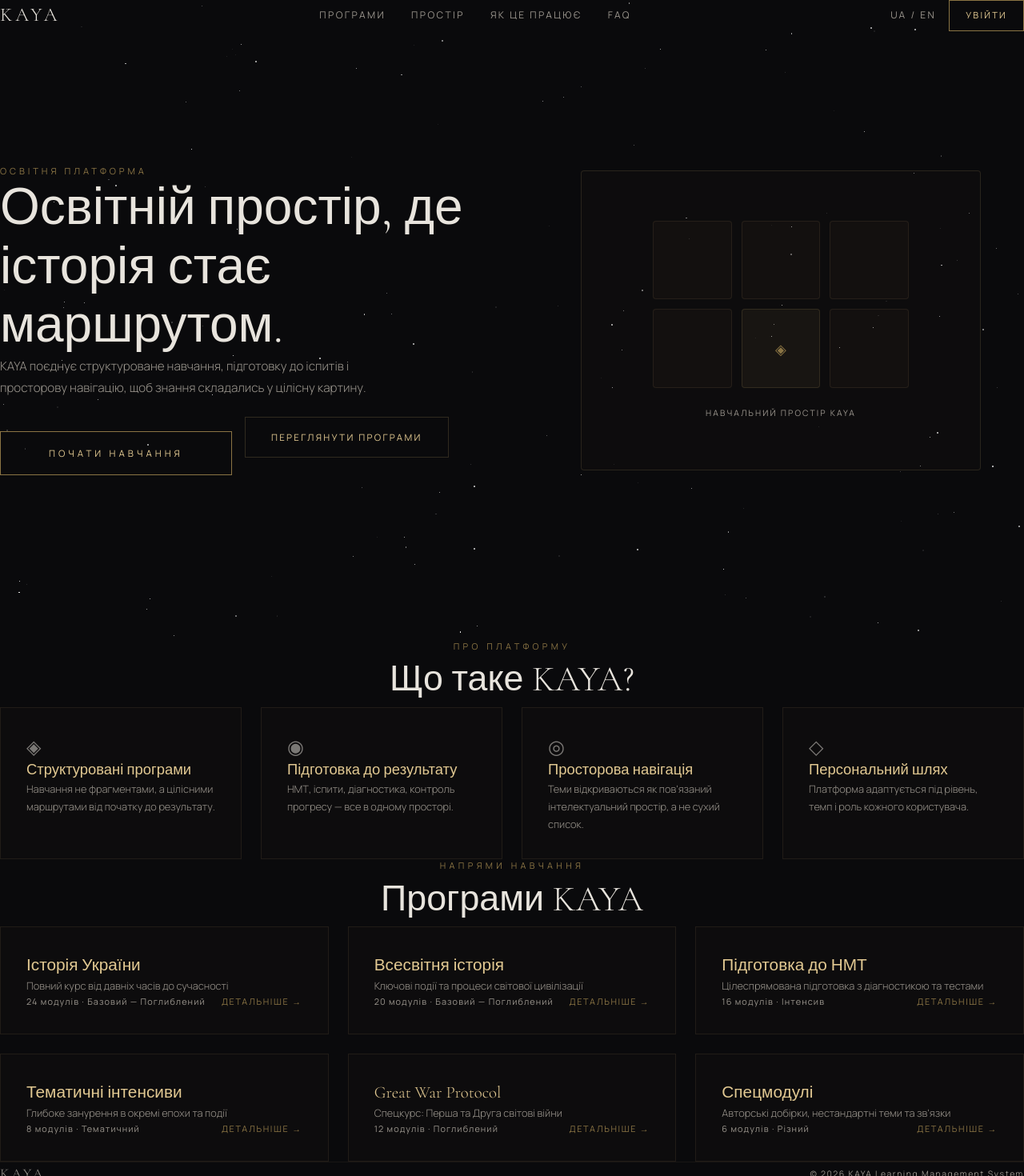
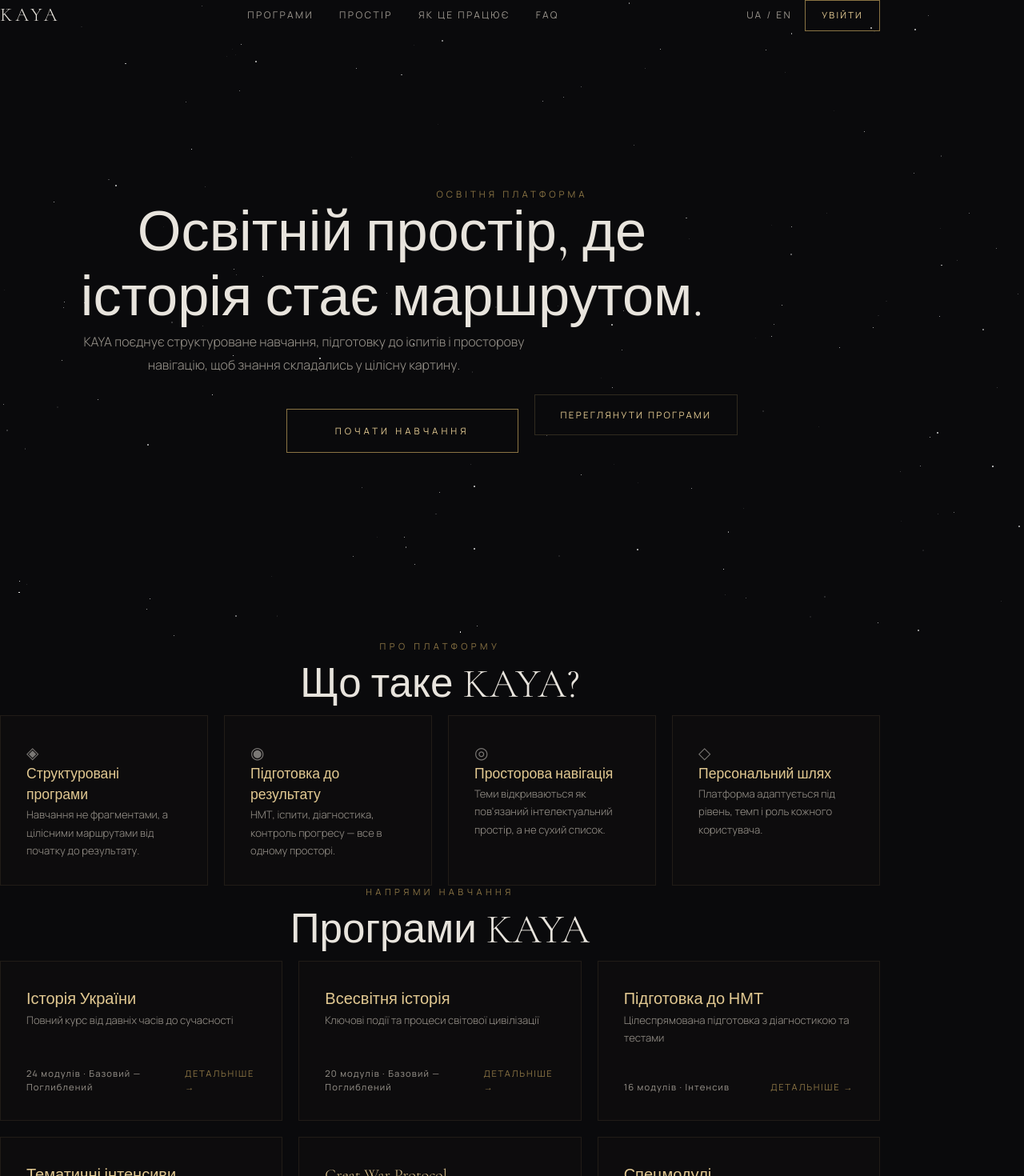
Before and after one commit to historicalalice-pixel/kaya-lms, a Next.js app in the folder web/: page /home in a window 1280 px wide. Shown: the top 1470 px of the page at 80% size. Built offline with nearby package versions, Linux system fonts and the light colour scheme.

Commit message:
центрування

```diff
--- a/web/src/app/home/page.tsx
+++ b/web/src/app/home/page.tsx
@@ -43,7 +43,7 @@ export default function HomePage() {
   ];
 
   return (
-    <div>
+    <div className="max-w-[100vw] overflow-x-hidden">
       <div ref={starfieldRef} className="starfield" />
 
       {/* HEADER */}
@@ -54,7 +54,7 @@ export default function HomePage() {
             : "bg-transparent"
         }`}
       >
-        <div className="max-w-[1400px] mx-auto px-8 py-5 flex items-center justify-between">
+        <div className="max-w-[1100px] mx-auto px-6 py-5 flex items-center justify-between">
           <a href="/home" className="font-serif text-2xl tracking-[0.15em] text-[var(--text)]">
             KAYA
           </a>
@@ -72,115 +72,81 @@ export default function HomePage() {
       </header>
 
       {/* HERO */}
-      <section className="relative z-[2] min-h-screen flex items-center pt-32 pb-20 px-8 lg:px-16">
-        <div className="max-w-[1400px] mx-auto w-full grid grid-cols-1 lg:grid-cols-2 gap-16 items-center">
-          <div className="max-w-[600px]">
-            <p className="font-sans text-[0.7rem] tracking-[0.35em] uppercase text-[var(--gold-dim)] mb-6">
+      <section className="relative z-[2] min-h-screen flex items-center justify-center pt-24 pb-20 px-6">
+        <div className="max-w-[1100px] mx-auto w-full text-center">
+          <p className="font-sans text-[0.72rem] tracking-[0.35em] uppercase text-[var(--gold-dim)] mb-6">
             Освітня платформа
           </p>
-            <h1 className="font-serif text-[clamp(2.5rem,5vw,4.5rem)] font-light leading-[1.15] text-[var(--text)] mb-8">
+          <h1 className="font-serif text-[clamp(2.8rem,5.5vw,5rem)] font-light leading-[1.15] text-[var(--text)] mb-8 mx-auto max-w-[800px]">
             Освітній простір, де історія стає маршрутом.
           </h1>
-            <p className="font-sans text-[0.95rem] font-light leading-[1.8] text-[var(--text-dim)] mb-12 max-w-[520px]">
+          <p className="font-sans text-[1rem] font-light leading-[1.8] text-[var(--text-dim)] mb-14 mx-auto max-w-[580px]">
             KAYA поєднує структуроване навчання, підготовку до іспитів і просторову навігацію, щоб знання складались у цілісну картину.
           </p>
-            <div className="flex flex-wrap gap-4 items-center">
+          <div className="flex flex-wrap gap-5 items-center justify-center">
             <button className="hero-cta">Почати навчання</button>
             <a href="#programs" className="hero-cta-secondary">Переглянути програми</a>
-            </div>
-          </div>
-
-          <div className="hidden lg:flex items-center justify-center">
-            <div className="w-full max-w-[500px] aspect-[4/3] rounded-sm border border-[rgba(201,169,110,0.15)] bg-[rgba(201,169,110,0.02)] flex flex-col items-center justify-center gap-6 p-8">
-              <div className="grid grid-cols-3 gap-3 w-full max-w-[320px]">
-                <div className="aspect-square border border-[rgba(201,169,110,0.1)] bg-[rgba(201,169,110,0.03)] rounded-sm" />
-                <div className="aspect-square border border-[rgba(201,169,110,0.1)] bg-[rgba(201,169,110,0.03)] rounded-sm" />
-                <div className="aspect-square border border-[rgba(201,169,110,0.1)] bg-[rgba(201,169,110,0.03)] rounded-sm" />
-                <div className="aspect-square border border-[rgba(201,169,110,0.1)] bg-[rgba(201,169,110,0.03)] rounded-sm" />
-                <div className="aspect-square border border-[rgba(201,169,110,0.15)] bg-[rgba(201,169,110,0.06)] rounded-sm flex items-center justify-center">
-                  <span className="text-[var(--gold-dim)] text-lg">◈</span>
-                </div>
-                <div className="aspect-square border border-[rgba(201,169,110,0.1)] bg-[rgba(201,169,110,0.03)] rounded-sm" />
-              </div>
-              <p className="font-sans text-[0.65rem] tracking-[0.2em] uppercase text-[var(--text-dim)]">
-                Навчальний простір KAYA
-              </p>
-            </div>
           </div>
         </div>
       </section>
 
       {/* ЩО ТАКЕ KAYA */}
-      <section className="relative z-[2] py-32 px-8">
-        <div className="max-w-[1400px] mx-auto">
-          <div className="text-center mb-20">
-            <p className="font-sans text-[0.68rem] tracking-[0.4em] uppercase text-[var(--gold-dim)] mb-4">
+      <section className="relative z-[2] py-28 px-6">
+        <div className="max-w-[1100px] mx-auto">
+          <div className="text-center mb-16">
+            <p className="font-sans text-[0.7rem] tracking-[0.4em] uppercase text-[var(--gold-dim)] mb-4">
               Про платформу
             </p>
-            <h2 className="font-serif text-[clamp(1.8rem,3.5vw,3rem)] font-light text-[var(--text)]">
+            <h2 className="font-serif text-[clamp(2rem,4vw,3.2rem)] font-light text-[var(--text)]">
               Що таке KAYA?
             </h2>
           </div>
 
-          <div className="grid grid-cols-1 md:grid-cols-2 lg:grid-cols-4 gap-6">
-            <div className="kaya-card group">
-              <div className="text-2xl mb-5 opacity-50 group-hover:opacity-80 transition-opacity">◈</div>
-              <h3 className="font-serif text-[1.15rem] text-[var(--gold-light)] mb-3">Структуровані програми</h3>
-              <p className="font-sans text-[0.8rem] font-light leading-[1.7] text-[var(--text-dim)]">
-                Навчання не фрагментами, а цілісними маршрутами від початку до результату.
-              </p>
+          <div className="grid grid-cols-1 md:grid-cols-2 lg:grid-cols-4 gap-5">
+            {[
+              { icon: "◈", title: "Структуровані програми", desc: "Навчання не фрагментами, а цілісними маршрутами від початку до результату." },
+              { icon: "◉", title: "Підготовка до результату", desc: "НМТ, іспити, діагностика, контроль прогресу — все в одному просторі." },
+              { icon: "◎", title: "Просторова навігація", desc: "Теми відкриваються як пов'язаний інтелектуальний простір, а не сухий список." },
+              { icon: "◇", title: "Персональний шлях", desc: "Платформа адаптується під рівень, темп і роль кожного користувача." },
+            ].map((card, i) => (
+              <div key={i} className="kaya-card group p-7">
+                <div className="text-xl mb-4 opacity-50 group-hover:opacity-80 transition-opacity">{card.icon}</div>
+                <h3 className="font-serif text-[1.1rem] text-[var(--gold-light)] mb-3">{card.title}</h3>
+                <p className="font-sans text-[0.82rem] font-light leading-[1.7] text-[var(--text-dim)]">{card.desc}</p>
               </div>
-            <div className="kaya-card group">
-              <div className="text-2xl mb-5 opacity-50 group-hover:opacity-80 transition-opacity">◉</div>
-              <h3 className="font-serif text-[1.15rem] text-[var(--gold-light)] mb-3">Підготовка до результату</h3>
-              <p className="font-sans text-[0.8rem] font-light leading-[1.7] text-[var(--text-dim)]">
-                НМТ, іспити, діагностика, контроль прогресу — все в одному просторі.
-              </p>
-            </div>
-            <div className="kaya-card group">
-              <div className="text-2xl mb-5 opacity-50 group-hover:opacity-80 transition-opacity">◎</div>
-              <h3 className="font-serif text-[1.15rem] text-[var(--gold-light)] mb-3">Просторова навігація</h3>
-              <p className="font-sans text-[0.8rem] font-light leading-[1.7] text-[var(--text-dim)]">
-                {"Теми відкриваються як пов'язаний інтелектуальний простір, а не сухий список."}
-              </p>
-            </div>
-            <div className="kaya-card group">
-              <div className="text-2xl mb-5 opacity-50 group-hover:opacity-80 transition-opacity">◇</div>
-              <h3 className="font-serif text-[1.15rem] text-[var(--gold-light)] mb-3">Персональний шлях</h3>
-              <p className="font-sans text-[0.8rem] font-light leading-[1.7] text-[var(--text-dim)]">
-                Платформа адаптується під рівень, темп і роль кожного користувача.
-              </p>
-            </div>
+            ))}
           </div>
         </div>
       </section>
 
       {/* ПРОГРАМИ */}
-      <section id="programs" className="relative z-[2] py-32 px-8">
-        <div className="max-w-[1400px] mx-auto">
-          <div className="text-center mb-20">
-            <p className="font-sans text-[0.68rem] tracking-[0.4em] uppercase text-[var(--gold-dim)] mb-4">
+      <section id="programs" className="relative z-[2] py-28 px-6">
+        <div className="max-w-[1100px] mx-auto">
+          <div className="text-center mb-16">
+            <p className="font-sans text-[0.7rem] tracking-[0.4em] uppercase text-[var(--gold-dim)] mb-4">
               Напрями навчання
             </p>
-            <h2 className="font-serif text-[clamp(1.8rem,3.5vw,3rem)] font-light text-[var(--text)]">
+            <h2 className="font-serif text-[clamp(2rem,4vw,3.2rem)] font-light text-[var(--text)]">
               Програми KAYA
             </h2>
           </div>
 
-          <div className="grid grid-cols-1 md:grid-cols-2 lg:grid-cols-3 gap-6">
+          <div className="grid grid-cols-1 md:grid-cols-2 lg:grid-cols-3 gap-5">
             {programs.map((program, i) => (
-              <div key={i} className="kaya-card group cursor-pointer">
-                <h3 className="font-serif text-[1.3rem] text-[var(--gold-light)] mb-3">
+              <div key={i} className="kaya-card group cursor-pointer p-7 flex flex-col justify-between min-h-[200px]">
+                <div>
+                  <h3 className="font-serif text-[1.25rem] text-[var(--gold-light)] mb-3">
                     {program.title}
                   </h3>
-                <p className="font-sans text-[0.8rem] font-light leading-[1.7] text-[var(--text-dim)] mb-6">
+                  <p className="font-sans text-[0.82rem] font-light leading-[1.7] text-[var(--text-dim)] mb-6">
                     {program.desc}
                   </p>
+                </div>
                 <div className="flex items-center justify-between">
-                  <span className="font-sans text-[0.68rem] tracking-[0.1em] text-[var(--text-dim)]">
+                  <span className="font-sans text-[0.7rem] tracking-[0.1em] text-[var(--text-dim)]">
                     {program.modules} модулів · {program.level}
                   </span>
-                  <span className="font-sans text-[0.68rem] tracking-[0.15em] uppercase text-[var(--gold-dim)] group-hover:text-[var(--gold-light)] transition-colors">
+                  <span className="font-sans text-[0.7rem] tracking-[0.15em] uppercase text-[var(--gold-dim)] group-hover:text-[var(--gold-light)] transition-colors">
                     Детальніше →
                   </span>
                 </div>
@@ -191,8 +157,8 @@ export default function HomePage() {
       </section>
 
       {/* FOOTER */}
-      <footer className="relative z-[2] py-16 px-8 border-t border-[rgba(201,169,110,0.08)]">
-        <div className="max-w-[1400px] mx-auto flex items-center justify-between">
+      <footer className="relative z-[2] py-16 px-6 border-t border-[rgba(201,169,110,0.08)]">
+        <div className="max-w-[1100px] mx-auto flex items-center justify-between">
           <span className="font-serif text-lg tracking-[0.15em] text-[var(--text-dim)]">KAYA</span>
           <span className="font-sans text-[0.65rem] tracking-[0.15em] text-[var(--text-dim)]">
             © 2026 KAYA Learning Management System
```
Lines whose indentation alone changed are shown as unchanged.
